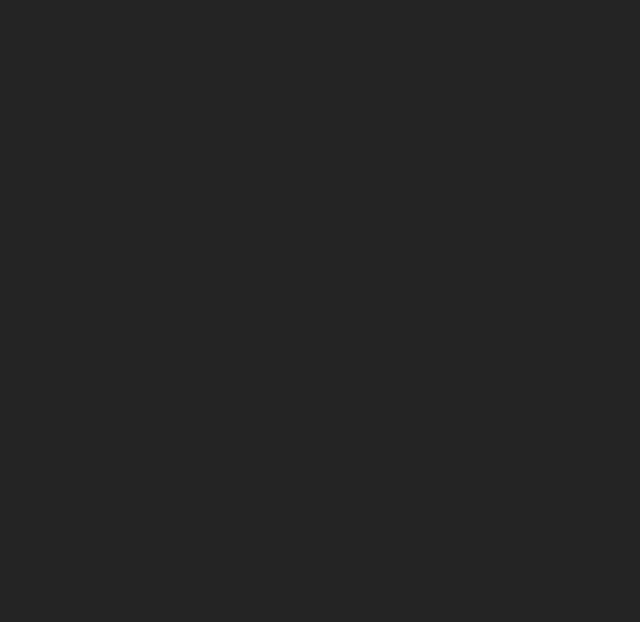
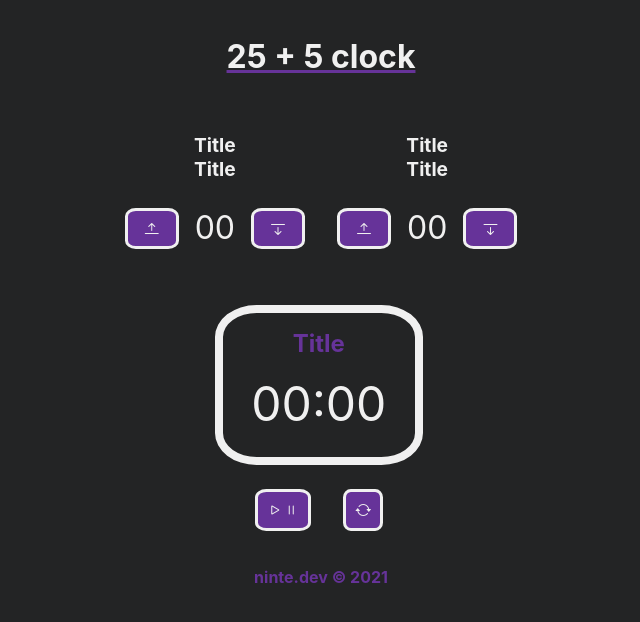
Before and after one commit to nullthefirst/fcc-25-plus-5-clock, a React (Create React App) app: page / in a window 1280 px wide. Shown: the top 622 px of the page, without its empty margins (319-959 px from the left). Built offline with nearby package versions, Linux system fonts and the light colour scheme.

Commit message:
Created markup and footer component for application layout. Styled application layout.

```diff
--- a/src/App.css
+++ b/src/App.css
@@ -1,38 +1,108 @@
-.App {
+#app {
+  display: flex;
+  flex-flow: row nowrap;
+  justify-content: center;
   text-align: center;
 }
 
-.App-logo {
-  height: 40vmin;
-  pointer-events: none;
+#content {
+  display: flex;
+  flex-flow: column nowrap;
+  justify-content: center;
 }
 
-@media (prefers-reduced-motion: no-preference) {
-  .App-logo {
-    animation: App-logo-spin infinite 20s linear;
-  }
+#title {
+  display: block;
+  text-decoration: underline;
+  text-decoration-color: #639;
 }
 
-.App-header {
-  background-color: #282c34;
-  min-height: 100vh;
+#control_panel {
   display: flex;
-  flex-direction: column;
-  align-items: center;
-  justify-content: center;
-  font-size: calc(10px + 2vmin);
-  color: white;
+  flex-flow: row nowrap;
+  justify-content: space-around;
 }
 
-.App-link {
-  color: #61dafb;
+.control-element {
+  margin: 1rem 0rem;
 }
 
-@keyframes App-logo-spin {
-  from {
-    transform: rotate(0deg);
-  }
-  to {
-    transform: rotate(360deg);
-  }
+.ctrl-label {
+  font-size: 1.2rem;
+  font-weight: bold;
 }
+
+.controls,
+.timer-controls {
+  display: flex;
+  flex-flow: row nowrap;
+  justify-content: space-between;
+}
+
+.ctrl {
+  margin: 0.5rem 1rem;
+  background-color: #639;
+  color: #f0f0f0;
+  width: 2rem;
+  height: 1.2rem;
+  padding: 0.5rem;
+  border: 0.2rem solid #f0f0f0;
+  border-radius: 20%;
+}
+
+.ctrl-display {
+  margin-top: 0.5rem;
+  font-size: 2rem;
+}
+
+#display_panel {
+  border: 0.5rem solid #f0f0f0;
+  border-radius: 20%;
+  height: 9rem;
+  width: 10rem;
+  padding: 0rem 1rem 0rem 1rem;
+  margin: 2rem 25%;
+}
+
+.display-label {
+  color: #639;
+  font-weight: bold;
+  font-size: 1.5rem;
+  display: block;
+  margin: 1rem;
+}
+
+.timer-display {
+  font-size: 3rem;
+}
+
+.timer-controls {
+  margin-top: 3rem;
+}
+
+.ctrl-alt {
+  margin: 0.5rem 1rem;
+  background-color: #639;
+  color: #f0f0f0;
+  width: 4rem;
+  height: 1.2rem;
+  padding: 0.5rem;
+  border: 0.2rem solid #f0f0f0;
+  border-radius: 20%;
+}
+
+#footer {
+  display: flex;
+  justify-content: center;
+  color: #639;
+  margin-top: 3rem;
+  text-decoration: none;
+}
+
+#footer:hover {
+  color: #f0f0f0;
+}
+
+#footer:visited {
+  color: #639;
+}
--- a/src/App.js
+++ b/src/App.js
@@ -1,7 +1,65 @@
 import './App.css';
 
+import Footer from './pomodoro/Footer';
+
 function App() {
-  return <div></div>;
+  return (
+    <div id="app">
+      <div id="content">
+        <h1 id="title">25 + 5 clock</h1>
+        <div id="control_panel">
+          <div className="control-element">
+            <p class="ctrl-label">
+              Title
+              <br />
+              Title
+            </p>
+            <div className="controls">
+              <span className="ctrl">
+                <i class="bi bi-arrow-bar-up"></i>
+              </span>
+              <span className="ctrl-display">00</span>
+              <span className="ctrl">
+                <i class="bi bi-arrow-bar-down"></i>
+              </span>
+            </div>
+          </div>
+          <div className="control-element">
+            <p class="ctrl-label">
+              Title
+              <br />
+              Title
+            </p>
+            <div className="controls">
+              <span className="ctrl">
+                <i class="bi bi-arrow-bar-up"></i>
+              </span>
+              <span className="ctrl-display">00</span>
+              <span className="ctrl">
+                <i class="bi bi-arrow-bar-down"></i>
+              </span>
+            </div>
+          </div>
+        </div>
+        <div id="display_panel">
+          <div>
+            <span className="display-label">Title</span>
+            <span className="timer-display">00:00</span>
+          </div>
+          <div className="timer-controls">
+            <span className="ctrl-alt">
+              <i class="bi bi-play"></i>
+              <i class="bi bi-pause"></i>
+            </span>
+            <span className="ctrl">
+              <i class="bi bi-arrow-repeat"></i>
+            </span>
+          </div>
+        </div>
+        <Footer />
+      </div>
+    </div>
+  );
 }
 
 export default App;
--- /dev/null
+++ b/src/pomodoro/Footer.js
@@ -0,0 +1,13 @@
+import React from 'react';
+
+function Footer() {
+  return (
+    <h4>
+      <a href="https://ninte.dev" target="_blank" rel="noreferrer" id="footer">
+        ninte.dev &copy; {new Date().getFullYear()}
+      </a>
+    </h4>
+  );
+}
+
+export default Footer;
```
Also changed, not shown: src/logo.svg (deleted).
